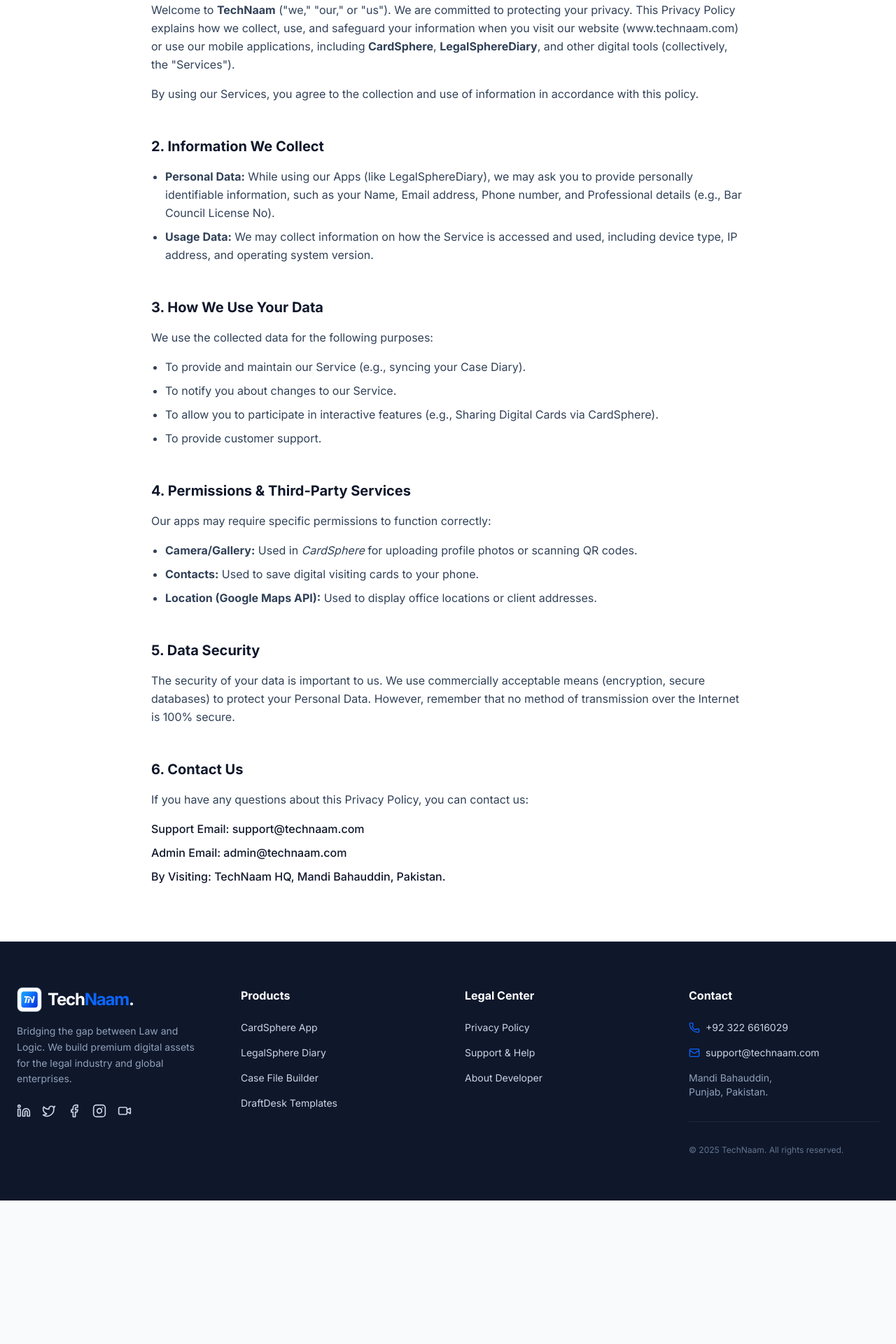
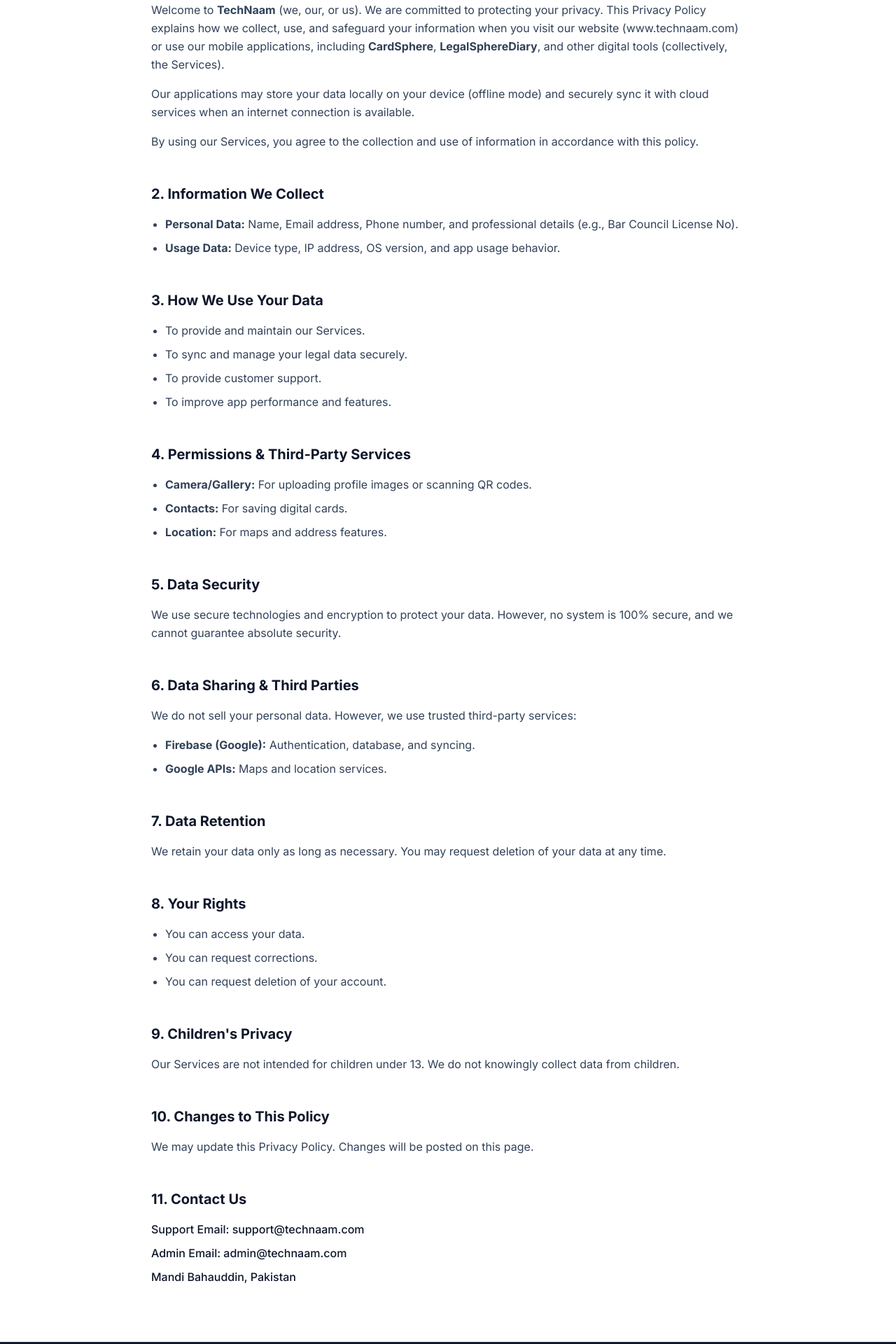
Before and after one commit to atta808/technaamwebsite, a Next.js app: page /privacy in a window 1280 px wide. Shown: the part 340-2260 px from the top of the page at 70% size. Before the commit the page ends 2055 px from the top, so only its background shows below. Built offline with nearby package versions, Linux system fonts and the light colour scheme.

Commit message:
Updated privacy + fixes

```diff
--- a/src/app/privacy/page.tsx
+++ b/src/app/privacy/page.tsx
@@ -2,7 +2,8 @@
 
 export const metadata: Metadata = {
   title: "Privacy Policy | TechNaam & Apps",
-  description: "Privacy Policy for TechNaam, CardSphere, and LegalSphereDiary.",
+  description:
+    "Privacy Policy for TechNaam, CardSphere, and LegalSphereDiary.",
 };
 
 export default function PrivacyPage() {
@@ -25,19 +26,24 @@
 
         {/* Legal Content */}
         <div className="space-y-12 text-slate-700 leading-relaxed">
+          {/* 1 */}
           <section>
             <h2 className="text-xl font-bold text-slate-900 mb-4">
               1. Introduction
             </h2>
             <p className="mb-4">
-              Welcome to <strong>TechNaam</strong> (&quot;we,&quot;
-              &quot;our,&quot; or &quot;us&quot;). We are committed to
-              protecting your privacy. This Privacy Policy explains how we
-              collect, use, and safeguard your information when you visit our
-              website (www.technaam.com) or use our mobile applications,
+              Welcome to <strong>TechNaam</strong> (we, our, or us). We are
+              committed to protecting your privacy. This Privacy Policy explains
+              how we collect, use, and safeguard your information when you visit
+              our website (www.technaam.com) or use our mobile applications,
               including <strong>CardSphere</strong>,{" "}
               <strong>LegalSphereDiary</strong>, and other digital tools
-              (collectively, the &quot;Services&quot;).
+              (collectively, the Services).
+            </p>
+            <p className="mb-4">
+              Our applications may store your data locally on your device
+              (offline mode) and securely sync it with cloud services when an
+              internet connection is available.
             </p>
             <p>
               By using our Services, you agree to the collection and use of
@@ -45,94 +51,141 @@
             </p>
           </section>
 
+          {/* 2 */}
           <section>
             <h2 className="text-xl font-bold text-slate-900 mb-4">
               2. Information We Collect
             </h2>
             <ul className="list-disc pl-5 space-y-2">
               <li>
-                <strong>Personal Data:</strong> While using our Apps (like
-                LegalSphereDiary), we may ask you to provide personally
-                identifiable information, such as your Name, Email address,
-                Phone number, and Professional details (e.g., Bar Council
-                License No).
+                <strong>Personal Data:</strong> Name, Email address, Phone
+                number, and professional details (e.g., Bar Council License No).
               </li>
               <li>
-                <strong>Usage Data:</strong> We may collect information on how
-                the Service is accessed and used, including device type, IP
-                address, and operating system version.
+                <strong>Usage Data:</strong> Device type, IP address, OS version,
+                and app usage behavior.
               </li>
             </ul>
           </section>
 
+          {/* 3 */}
           <section>
             <h2 className="text-xl font-bold text-slate-900 mb-4">
               3. How We Use Your Data
             </h2>
-            <p className="mb-4">
-              We use the collected data for the following purposes:
-            </p>
             <ul className="list-disc pl-5 space-y-2">
-              <li>
-                To provide and maintain our Service (e.g., syncing your Case
-                Diary).
-              </li>
-              <li>To notify you about changes to our Service.</li>
-              <li>
-                To allow you to participate in interactive features (e.g.,
-                Sharing Digital Cards via CardSphere).
-              </li>
+              <li>To provide and maintain our Services.</li>
+              <li>To sync and manage your legal data securely.</li>
               <li>To provide customer support.</li>
+              <li>To improve app performance and features.</li>
             </ul>
           </section>
 
+          {/* 4 */}
           <section>
             <h2 className="text-xl font-bold text-slate-900 mb-4">
               4. Permissions & Third-Party Services
             </h2>
-            <p className="mb-4">
-              Our apps may require specific permissions to function correctly:
-            </p>
             <ul className="list-disc pl-5 space-y-2">
               <li>
-                <strong>Camera/Gallery:</strong> Used in <em>CardSphere</em> for
-                uploading profile photos or scanning QR codes.
+                <strong>Camera/Gallery:</strong> For uploading profile images or
+                scanning QR codes.
               </li>
               <li>
-                <strong>Contacts:</strong> Used to save digital visiting cards
-                to your phone.
+                <strong>Contacts:</strong> For saving digital cards.
               </li>
               <li>
-                <strong>Location (Google Maps API):</strong> Used to display
-                office locations or client addresses.
+                <strong>Location:</strong> For maps and address features.
               </li>
             </ul>
           </section>
 
+          {/* 5 */}
           <section>
             <h2 className="text-xl font-bold text-slate-900 mb-4">
               5. Data Security
             </h2>
             <p>
-              The security of your data is important to us. We use commercially
-              acceptable means (encryption, secure databases) to protect your
-              Personal Data. However, remember that no method of transmission
-              over the Internet is 100% secure.
+              We use secure technologies and encryption to protect your data.
+              However, no system is 100% secure, and we cannot guarantee absolute
+              security.
             </p>
           </section>
 
+          {/* 6 */}
           <section>
             <h2 className="text-xl font-bold text-slate-900 mb-4">
-              6. Contact Us
+              6. Data Sharing & Third Parties
+            </h2>
+            <p className="mb-4">
+              We do not sell your personal data. However, we use trusted
+              third-party services:
+            </p>
+            <ul className="list-disc pl-5 space-y-2">
+              <li>
+                <strong>Firebase (Google):</strong> Authentication, database, and
+                syncing.
+              </li>
+              <li>
+                <strong>Google APIs:</strong> Maps and location services.
+              </li>
+            </ul>
+          </section>
+
+          {/* 7 */}
+          <section>
+            <h2 className="text-xl font-bold text-slate-900 mb-4">
+              7. Data Retention
             </h2>
             <p>
-              If you have any questions about this Privacy Policy, you can
-              contact us:
+              We retain your data only as long as necessary. You may request
+              deletion of your data at any time.
             </p>
+          </section>
+
+          {/* 8 */}
+          <section>
+            <h2 className="text-xl font-bold text-slate-900 mb-4">
+              8. Your Rights
+            </h2>
+            <ul className="list-disc pl-5 space-y-2">
+              <li>You can access your data.</li>
+              <li>You can request corrections.</li>
+              <li>You can request deletion of your account.</li>
+            </ul>
+          </section>
+
+          {/* 9 */}
+          <section>
+            <h2 className="text-xl font-bold text-slate-900 mb-4">
+              9. Children&apos;s Privacy
+            </h2>
+            <p>
+              Our Services are not intended for children under 13. We do not
+              knowingly collect data from children.
+            </p>
+          </section>
+
+          {/* 10 */}
+          <section>
+            <h2 className="text-xl font-bold text-slate-900 mb-4">
+              10. Changes to This Policy
+            </h2>
+            <p>
+              We may update this Privacy Policy. Changes will be posted on this
+              page.
+            </p>
+          </section>
+
+          {/* 11 */}
+          <section>
+            <h2 className="text-xl font-bold text-slate-900 mb-4">
+              11. Contact Us
+            </h2>
             <ul className="mt-4 space-y-2 font-medium text-slate-900">
               <li>Support Email: support@technaam.com</li>
               <li>Admin Email: admin@technaam.com</li>
-              <li>By Visiting: TechNaam HQ, Mandi Bahauddin, Pakistan.</li>
+              <li>Mandi Bahauddin, Pakistan</li>
             </ul>
           </section>
         </div>
--- a/src/components/maps/GoogleMapSection.tsx
+++ b/src/components/maps/GoogleMapSection.tsx
@@ -109,11 +109,11 @@
     );
   if (!isLoaded)
     return (
-      <div className="h-[450px] w-full bg-slate-200 animate-pulse rounded-xl" />
+      <div className="'h-[450px]' w-full bg-slate-200 animate-pulse rounded-xl" />
     );
 
   return (
-    <div className="w-full h-[450px] rounded-2xl overflow-hidden shadow-2xl border border-slate-200 relative">
+    <div className="w-full 'h-[28rem]' rounded-2xl overflow-hidden shadow-2xl border border-slate-200 relative">
       <GoogleMap
         mapContainerStyle={{ width: "100%", height: "100%" }}
         zoom={15}
@@ -134,7 +134,7 @@
             onCloseClick={() => setSelectedLocation(false)}
             options={{ pixelOffset: new window.google.maps.Size(0, -30) }}
           >
-            <div className="px-4 py-3 text-slate-900 min-w-[200px]">
+            <div className="px-4 py-3 text-slate-900 'min-w-[200px]'">
               <h3 className="font-bold text-lg border-b pb-2 mb-2">
                 {placeDetails?.name || "TechNaam HQ"}
               </h3>
@@ -175,7 +175,7 @@
                 }
                 target="_blank"
                 rel="noopener noreferrer"
-                className="block text-center bg-[#0B66FF] text-white text-xs font-bold px-4 py-2 rounded hover:bg-blue-700 transition"
+                className="block text-center 'bg-[#0B66FF]' text-white text-xs font-bold px-4 py-2 rounded hover:bg-blue-700 transition"
               >
                 View on Google Maps
               </a>
--- a/src/components/sections/Hero.tsx
+++ b/src/components/sections/Hero.tsx
@@ -18,7 +18,7 @@
         {/* Headline */}
         <h1 className="text-5xl md:text-7xl font-extrabold text-dark tracking-tight mb-6 leading-tight animate-fade-up [animation-delay:200ms]">
           Bridging Law & Logic <br />
-          <span className="text-transparent bg-clip-text bg-gradient-to-r from-primary to-cyan-500">
+          <span className="text-transparent bg-clip-text 'bg-gradient-to-r' from-primary to-cyan-500">
             through Code.
           </span>
         </h1>
--- a/src/components/sections/ProductGrid.tsx
+++ b/src/components/sections/ProductGrid.tsx
@@ -37,12 +37,12 @@
   return (
     <section className="py-24 bg-white relative overflow-hidden">
       {/* Background decoration */}
-      <div className="absolute top-0 left-0 w-full h-px bg-gradient-to-r from-transparent via-slate-200 to-transparent"></div>
+      <div className="absolute top-0 left-0 w-full h-px 'bg-gradient-to-r' from-transparent via-slate-200 to-transparent"></div>
 
       <div className="max-w-7xl mx-auto px-6">
         <div className="text-center mb-16">
           <h2 className="text-3xl md:text-4xl font-extrabold text-slate-900 mb-4">
-            Our <span className="text-[#0B66FF]">Digital Ecosystem</span>
+            Our <span className="text-[#0B66FF]'">Digital Ecosystem</span>
           </h2>
           <p className="text-slate-500 max-w-2xl mx-auto text-lg">
             Tools designed for precision, security, and speed. Built for the
@@ -58,11 +58,11 @@
             >
               {/* Hover Gradient Border Effect */}
               <div
-                className={`absolute top-0 left-0 w-full h-1 bg-gradient-to-r ${item.gradient} transform scale-x-0 group-hover:scale-x-100 transition-transform duration-500`}
+                className={`absolute top-0 left-0 w-full h-1 'bg-gradient-to-r' ${item.gradient} transform scale-x-0 group-hover:scale-x-100 transition-transform duration-500`}
               ></div>
 
               <div
-                className={`w-14 h-14 rounded-2xl bg-gradient-to-br ${item.gradient} flex items-center justify-center mb-6 shadow-lg shadow-blue-500/20 group-hover:scale-110 transition-transform duration-300`}
+                className={`w-14 h-14 rounded-2xl 'bg-gradient-to-br' ${item.gradient} flex items-center justify-center mb-6 shadow-lg shadow-blue-500/20 group-hover:scale-110 transition-transform duration-300`}
               >
                 {item.icon}
               </div>
@@ -71,7 +71,7 @@
                 {item.badge}
               </div>
 
-              <h3 className="text-xl font-bold text-slate-900 mb-3 group-hover:text-[#0B66FF] transition-colors">
+              <h3 className="text-xl font-bold text-slate-900 mb-3 'group-hover:text-[#0B66FF]' transition-colors">
                 {item.title}
               </h3>
 
@@ -81,7 +81,7 @@
 
               <Link
                 href={item.link}
-                className="inline-flex items-center font-bold text-sm text-slate-700 hover:text-[#0B66FF] transition-colors"
+                className="inline-flex items-center font-bold text-sm text-slate-700 'hover:text-[#0B66FF]' transition-colors"
               >
                 Learn more{" "}
                 <ArrowRight className="w-4 h-4 ml-2 group-hover:translate-x-1 transition-transform" />
```
